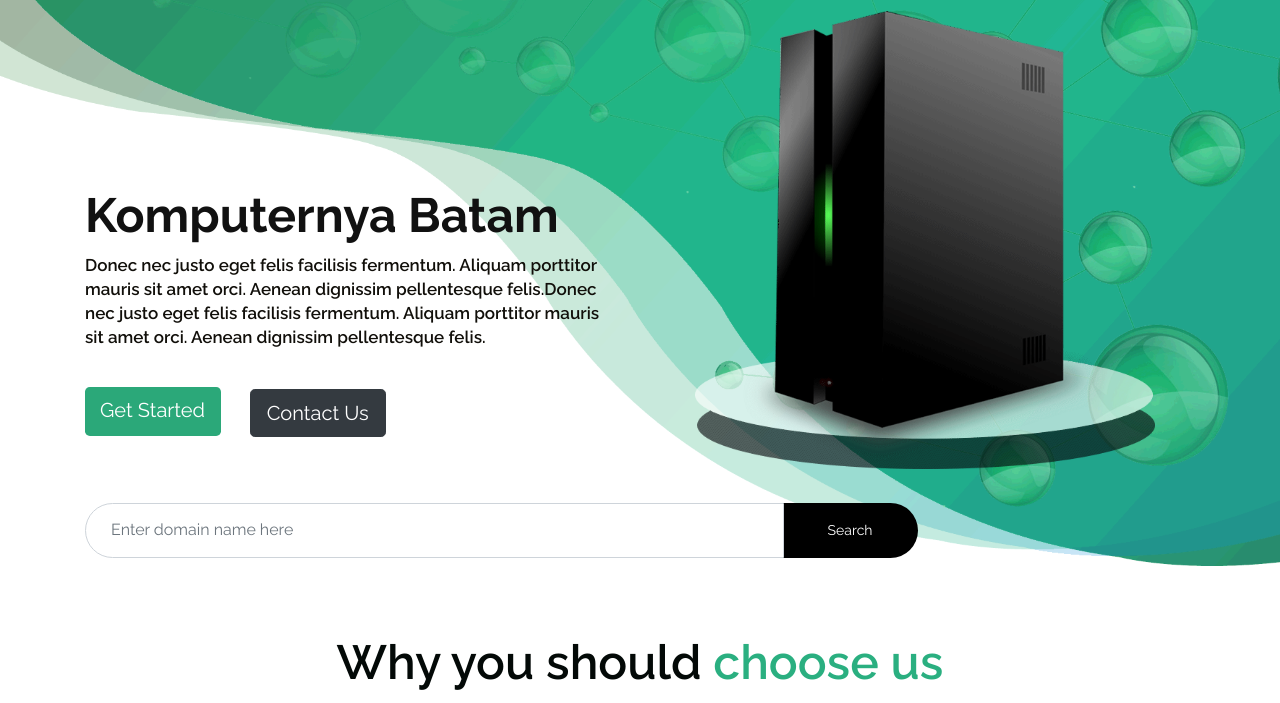
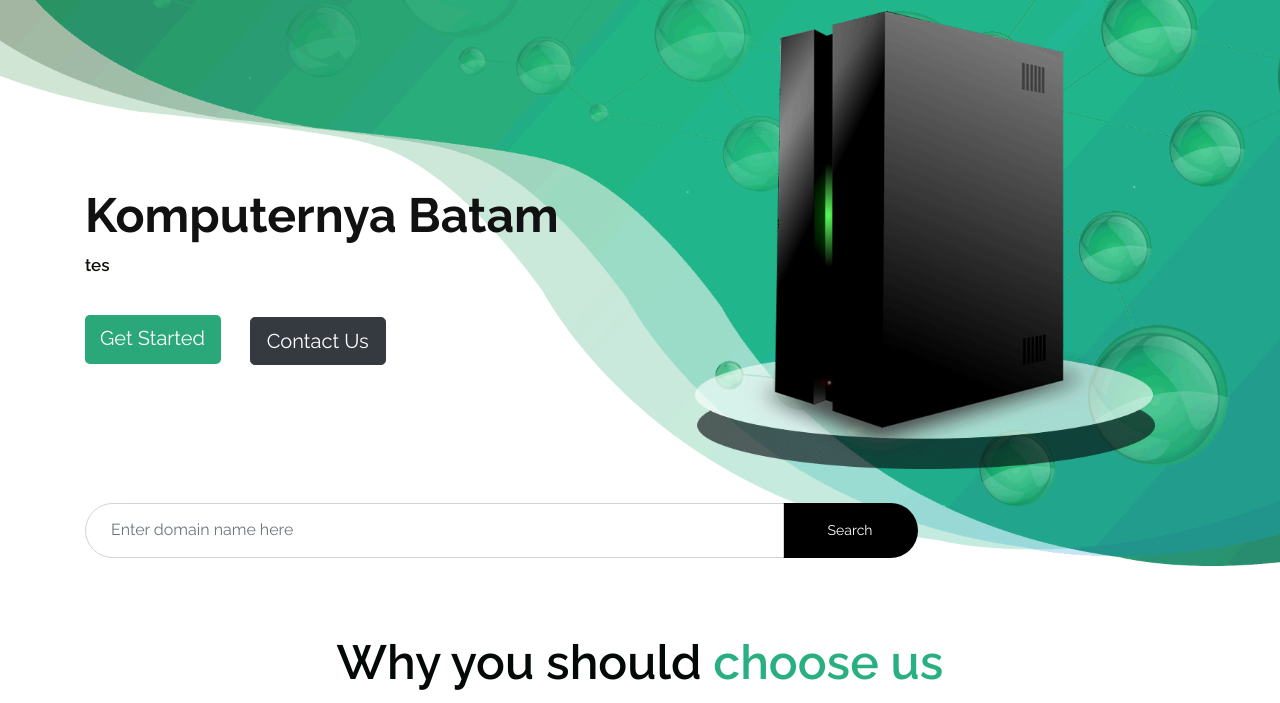
Before and after one commit to Diky466/Diky466, a plain HTML site: page index.html in a window 1280 px wide. Shown: the part 97-800 px from the top of the page. Drawn offline with nearby package versions, Linux system fonts and the light colour scheme.

Commit message:
Update index.html

```diff
--- a/index.html
+++ b/index.html
@@ -68,9 +68,7 @@
 
                     	</div>
                         <h1 class="web_text"><strong>Komputernya Batam</strong></h1>
-                        <p class="donec_text">Donec nec justo eget felis facilisis fermentum. Aliquam porttitor mauris sit amet orci.
-                           Aenean dignissim pellentesque felis.Donec nec justo
-                           eget felis facilisis fermentum. Aliquam porttitor mauris sit amet orci. Aenean dignissim pellentesque felis.</p>
+                        <p class="donec_text">tes</p>
                          <a class="get_bg" href="#" role="button">Get Started</a>
                          <a class="btn btn-lg btn-dark" href="about.html" role="button">Contact Us</a>
                     </div>
```
